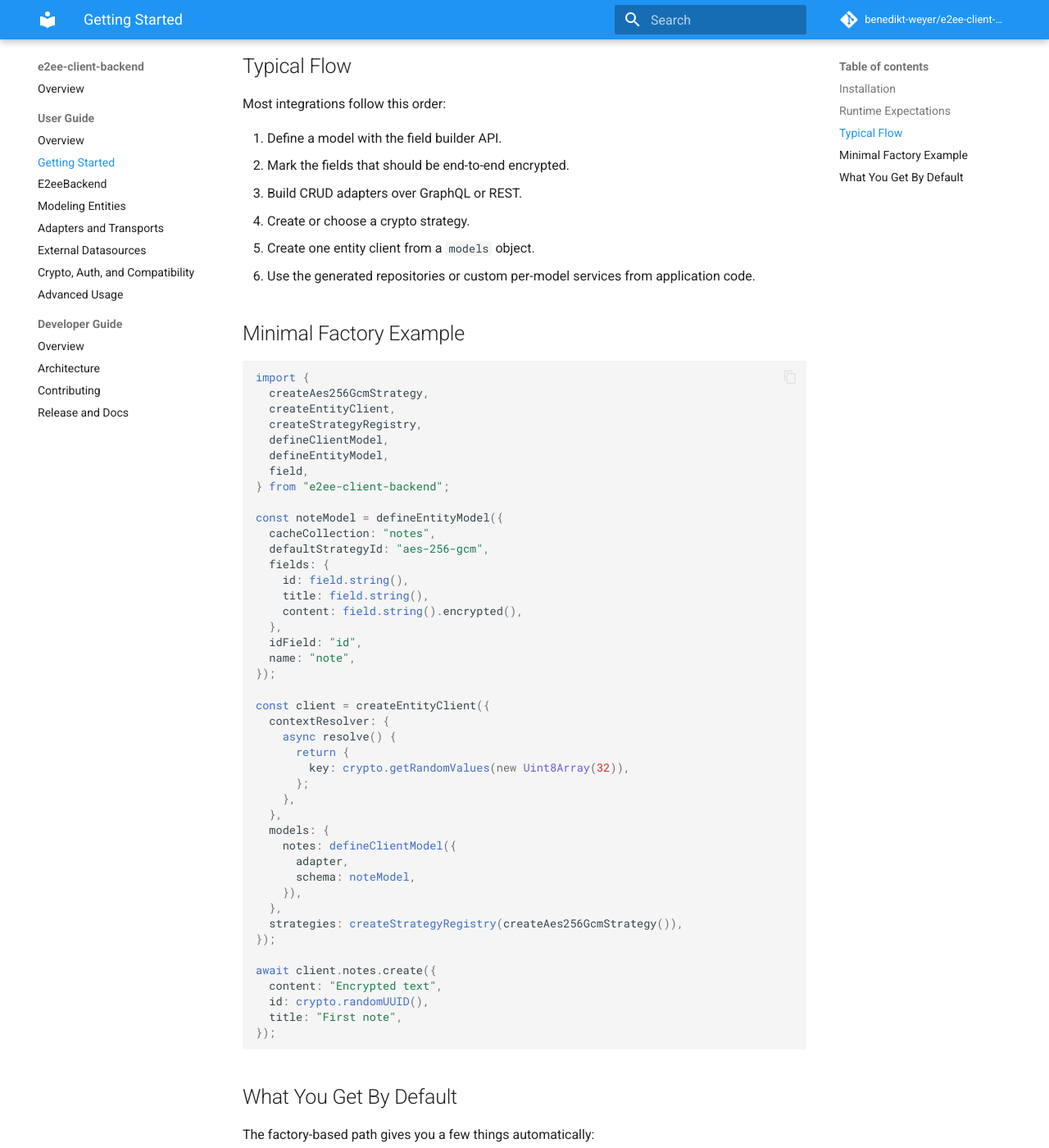
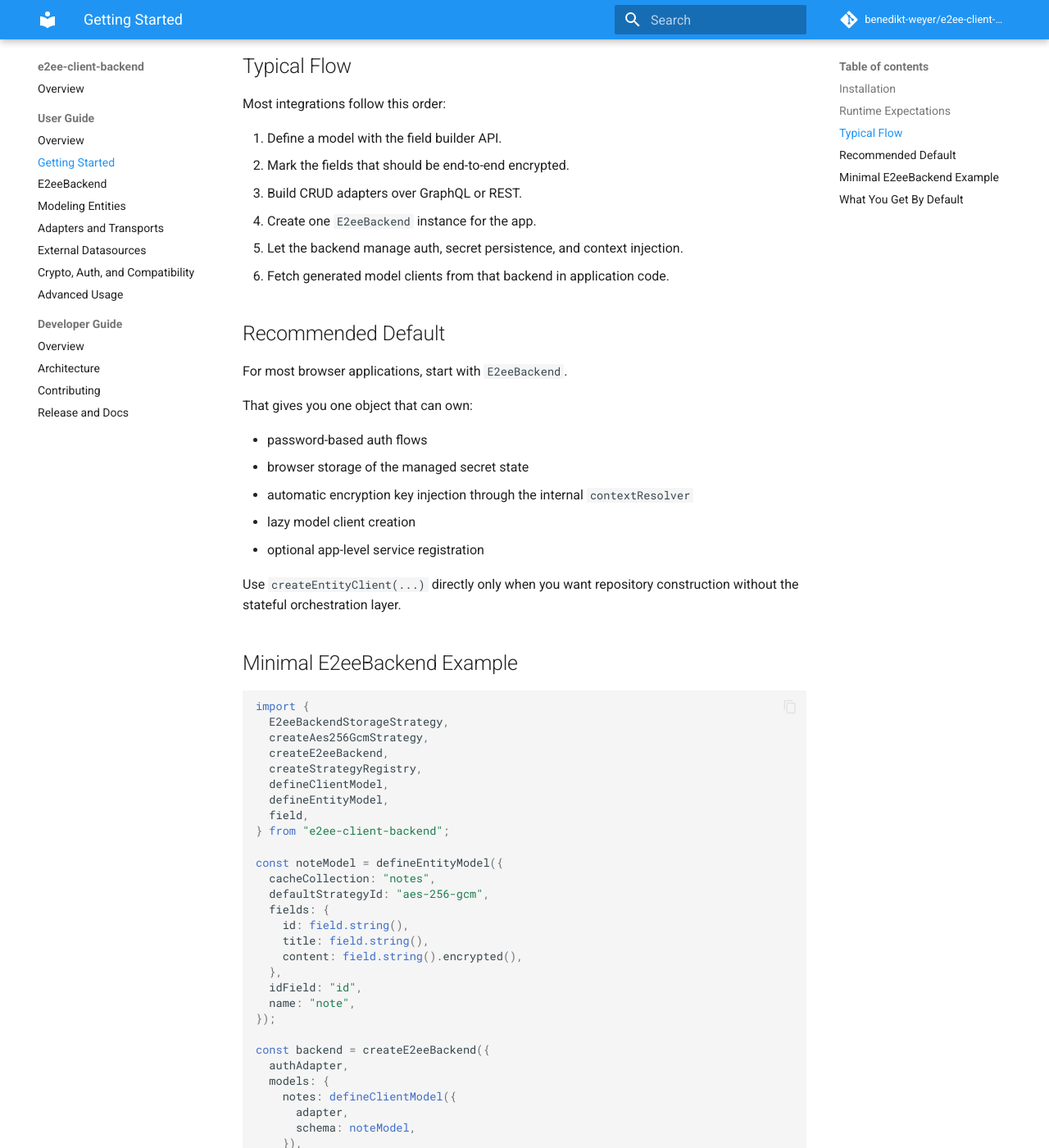
Before and after one commit to benedikt-weyer/e2ee-client-backend, an MkDocs documentation site: the page built from docs/user/getting-started.md, in a window 1280 px wide and 1400 px high, scrolled down 612 px. Shown: the whole window at 82% size. Built offline with MkDocs 1.6.1 and Material for MkDocs 9.7.7, drawn with Linux system fonts in a browser that asks for light colours; comment, search, counter and statistics services are not loaded; some of the changed text lies outside the part shown.

Commit message:
feat: update user guide to emphasize E2eeBackend for browser applications and clarify usage patterns

````diff
--- a/docs/user/getting-started.md
+++ b/docs/user/getting-started.md
@@ -29,16 +29,31 @@ Most integrations follow this order:
 1. Define a model with the field builder API.
 2. Mark the fields that should be end-to-end encrypted.
 3. Build CRUD adapters over GraphQL or REST.
-4. Create or choose a crypto strategy.
-5. Create one entity client from a `models` object.
-6. Use the generated repositories or custom per-model services from application code.
+4. Create one `E2eeBackend` instance for the app.
+5. Let the backend manage auth, secret persistence, and context injection.
+6. Fetch generated model clients from that backend in application code.
 
-## Minimal Factory Example
+## Recommended Default
+
+For most browser applications, start with `E2eeBackend`.
+
+That gives you one object that can own:
+
+- password-based auth flows
+- browser storage of the managed secret state
+- automatic encryption key injection through the internal `contextResolver`
+- lazy model client creation
+- optional app-level service registration
+
+Use `createEntityClient(...)` directly only when you want repository construction without the stateful orchestration layer.
+
+## Minimal E2eeBackend Example
 
 ```ts
 import {
+  E2eeBackendStorageStrategy,
   createAes256GcmStrategy,
-  createEntityClient,
+  createE2eeBackend,
   createStrategyRegistry,
   defineClientModel,
   defineEntityModel,
@@ -57,37 +72,42 @@ const noteModel = defineEntityModel({
   name: "note",
 });
 
-const client = createEntityClient({
-  contextResolver: {
-    async resolve() {
-      return {
-        key: crypto.getRandomValues(new Uint8Array(32)),
-      };
-    },
-  },
+const backend = createE2eeBackend({
+  authAdapter,
   models: {
     notes: defineClientModel({
       adapter,
       schema: noteModel,
     }),
   },
+  storage: E2eeBackendStorageStrategy.LocalStorage,
+  storageKey: "my-app.e2ee.v1",
   strategies: createStrategyRegistry(createAes256GcmStrategy()),
 });
 
-await client.notes.create({
+await backend.loginWithPassword("ops@example.com", "top-secret-password");
+
+const notes = backend.getClient("notes");
+
+await notes.create({
   content: "Encrypted text",
   id: crypto.randomUUID(),
   title: "First note",
 });
 ```
 
+This is the intended browser-app entrypoint. You do not provide a manual `contextResolver`; the backend manages the active encryption key and injects it automatically for encrypted repository operations.
+
 ## What You Get By Default
 
-The factory-based path gives you a few things automatically:
+The `E2eeBackend` path gives you a few things automatically:
 
 - encrypted field handling in one place instead of scattering crypto logic through the app
 - runtime validation from the field builder definitions
+- configurable secret persistence through local storage, session storage, memory, or a custom store
 - a LokiJS-backed plaintext cache unless you override cache behavior
-- a clean path to expose either the raw repository or a custom service per model
+- a clean path to expose either the raw repository client or higher-level services from one root object
 
-Continue to [Modeling Entities](modeling-entities.md) for field mapping and validation details.
+If you want the full orchestration API surface, continue to [E2eeBackend](e2ee-backend.md).
+
+If you want to go deeper into field mapping and validation, continue to [Modeling Entities](modeling-entities.md).
````
Also changed, not shown: docs/user-guide.md (+3 -9 lines).
